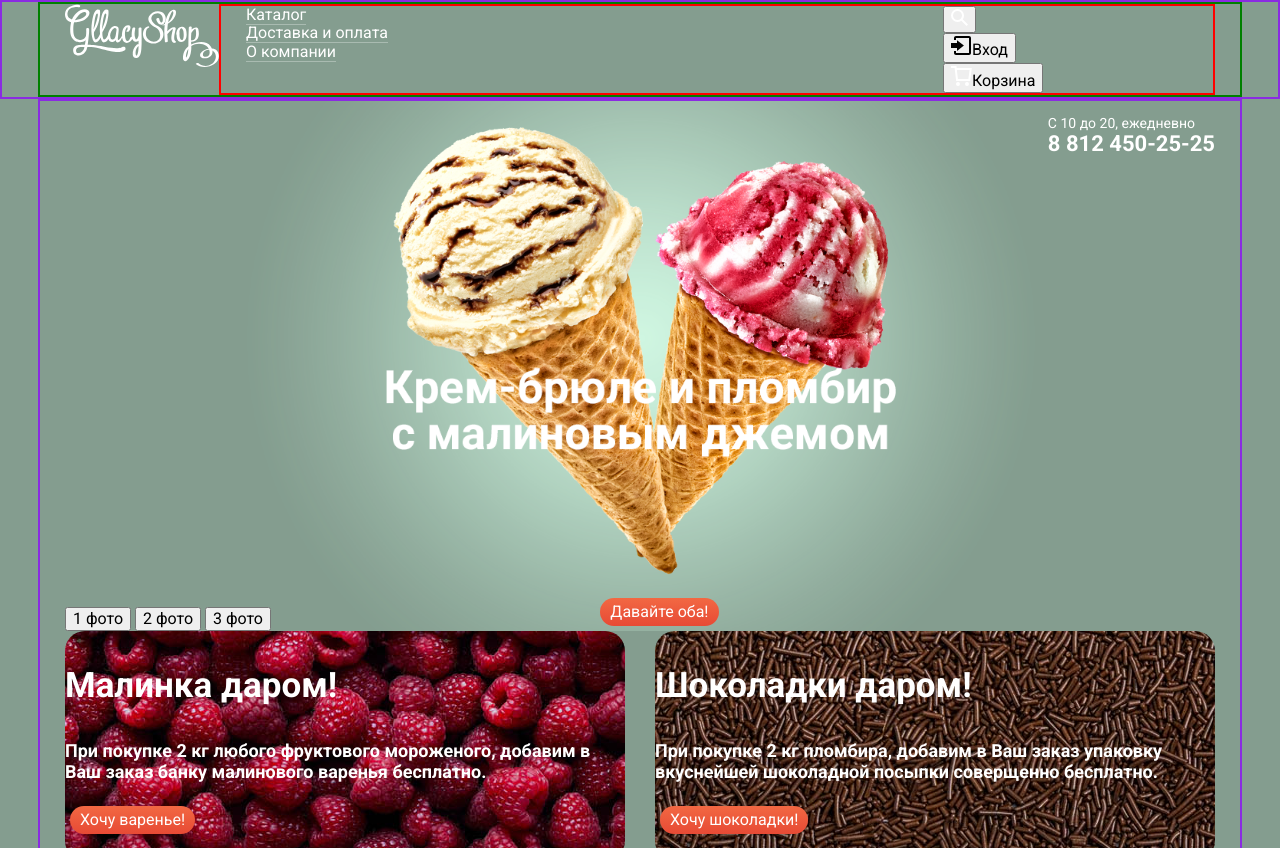
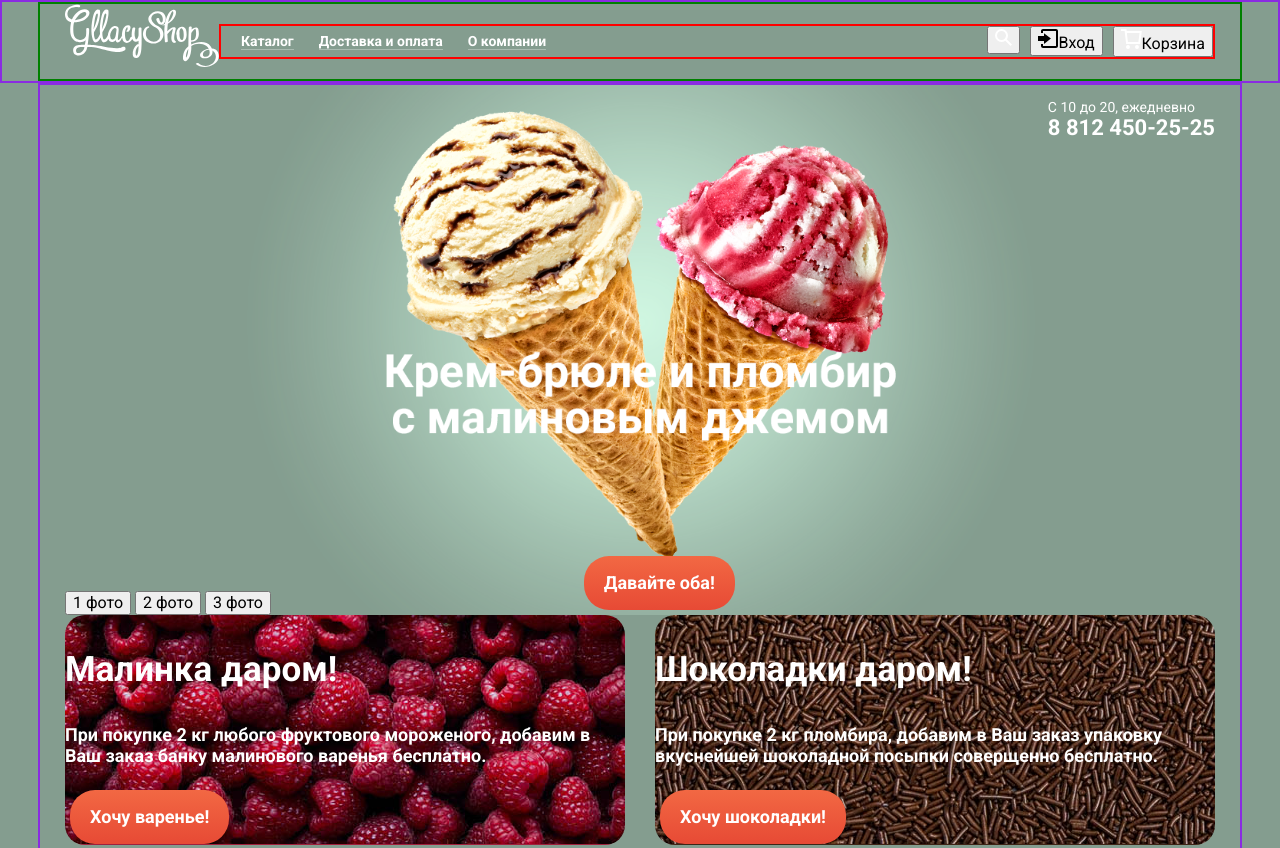
Before and after one commit to lulu-mint/700337-gllacy, a plain HTML site: page index.html in a window 1280 px wide. Shown: the top 848 px of the page. Drawn offline with Linux system fonts and the light colour scheme.

Commit message:
pochti kak diplom

```diff
--- a/css/style.css
+++ b/css/style.css
@@ -32,8 +32,10 @@ a:hover, a:active {
   overflow: hidden;
 }
 
-.main-navigation {
+.main-navigation a {
   font-size: 16px;
+  line-height: 18px;
+  font-weight: bold;
   color: white;
 }
 
@@ -45,6 +47,9 @@ a:hover, a:active {
 .user-navigation a,
 .cart-navigation a {
   color: white;
+  font-size: 14px;
+  font-weight: bold;
+  line-height: 16px;
   text-decoration: none;
   border-bottom: 1px solid rgba(255, 255, 255, 0.3);
 }
@@ -57,6 +62,41 @@ a:hover, a:active {
   background: #f7f6f3;
   color: black;
   text-decoration: none;
+}
+.site-navigation,
+.user-navigation {
+  margin: 0px;
+  padding: 0px;
+
+  list-style: none;
+}
+
+.site-navigation {
+  display: flex;
+  flex-direction: row;
+  align-items: center;
+  flex-wrap: wrap;
+  max-width: 390px;
+}
+
+.user-navigation {
+  display: flex;
+  flex-direction: row;
+  justify-content: flex-end;
+  max-width: 260px;
+  flex-wrap: wrap;
+}
+
+.site-navigation li {
+  padding: 0px;
+  margin:0px;
+  margin-right: 25px;
+}
+
+.user-navigation li {
+  padding: 0px;
+  margin:0px;
+  padding-left: 10px;
 }
 
 .sub-menu {
@@ -101,6 +141,7 @@ a:hover, a:active {
   height: 230px;
   border-radius: 20px;
   background-image: url("../img/bg-raspberry.jpg");
+  background-color: #a0203c;
   background-repeat: no-repeat;
 }
 
@@ -109,6 +150,7 @@ a:hover, a:active {
   height: 230px;
   border-radius: 20px;
   background-image: url("../img/bg-chocolate.jpg");
+  background-color: #3f2417;
   background-repeat: no-repeat;
 }
 
@@ -136,34 +178,40 @@ a:hover, a:active {
 
 .features {
   width: 1150px;
-margin-bottom: 40px;
+  margin-bottom: 40px;
   border-radius: 20px;
   background-color: #eaddbf;
   background-image: url("../img/vafle.jpg");
   color: #323232;
 }
-.features img{
+
+.features img {
   float: left;
   margin-right: 10px;
   margin-top: -15px;
 }
-.feature-list{
+
+.feature-list {
   list-style: none;
   display: flex;
   flex-direction: row;
   flex-wrap: wrap;
   justify-content: space-between;
   /*margin-left: -15px;*/
+  padding: 0px;
+  margin:0px;
 }
-.feature-list li{
-  width:540px;
+
+.feature-list li {
+
+  width: 540px;
   min-width: 400px;
   font-size: 16px;
   line-height: 22px;
   margin-bottom: 25px;
 }
 
-.features p{
+.features p {
   font-weight: bold;
   font-size: 24px;
   line-height: 30px;
@@ -180,14 +228,19 @@ margin-bottom: 40px;
 
 .button {
   display: inline-block;
-  border: none;
-  border-radius: 15px;
-  padding: 5px 10px;
+  margin-right: 16px;
+
+  border-radius: 25px;
+  padding: 15px 20px;
   background: linear-gradient(#f26843, #e74a35);
   color: white;
+  font-weight: bold;
+  font-size: 18px;
+  line-height: 24px;
   text-align: center;
   text-decoration: none;
   margin: 5px;
+  border: none;
 }
 
 /* Пятница: сетка */
@@ -217,27 +270,13 @@ margin-bottom: 40px;
   min-width: 695px;
   width: 995px;
   margin: auto;
-  padding: 0px 25px;
+padding-left: 20px;
   justify-content: space-between;
 
   border: 2px solid red;
 }
 
-.site-navigation,
-.user-navigation {
-  margin: 0px;
-  padding: 0px;
 
-  list-style: none;
-}
-
-.site-navigation {
-  width: 535px;
-}
-
-.user-navigation {
-  width: 245px;
-}
 
 .main-content {
   min-width: 850px;
@@ -274,20 +313,23 @@ margin-bottom: 40px;
   display: flex;
   flex-direction: row;
 }
-.catalog-item{
+
+.catalog-item {
   margin-right: 25px;
 }
-.catalog-item:last-child{
+
+.catalog-item:last-child {
   margin-right: 0px;
 }
 
-.blog-news{
+.blog-news {
   width: 560px;
   height: 220px;
   background: url("../img/bg-strawberry.JPG") no-repeat;
   border-radius: 15px;
 }
-.subscribe{
+
+.subscribe {
   width: 560px;
   height: 220px;
   background-color: #f7f6f3;
@@ -297,7 +339,8 @@ margin-bottom: 40px;
   justify-content: center;
   align-items: center;
 }
-.cover{
+
+.cover {
   width: 550px;
   height: 210px;
   background-color: #f8f7f4;
@@ -310,12 +353,14 @@ margin-bottom: 40px;
   color: #5a5a5a;
   font-weight: normal;
 }
-.main-footer{
+
+.main-footer {
   display: flex;
   justify-content: center;
   height: 100px;
 }
-.content{
+
+.content {
   display: flex;
   justify-content: space-between;
   min-width: 850px;
@@ -323,7 +368,7 @@ margin-bottom: 40px;
   margin-bottom: 40px;
 }
 
-.address{
+.address {
   background: url("../img/map.jpg");
   display: flex;
   flex-direction: row;
@@ -334,27 +379,33 @@ margin-bottom: 40px;
   margin-left: -25px;
 
 }
-.address p{
+
+.address p {
+  margin: 0px;
   color: #323232;
   font-size: 14px;
   line-height: 20px;
+  margin-bottom: 25px;
 }
-.address strong{
+
+.address strong {
   font-size: 18px;
   line-height: 24px;
 }
-.info-address{
+
+.info-address {
   background-color: #fefefe;
   color: black;
-  width: 300px;
+  width: 305px;
   height: 300px;
-  padding: 25px;
+  padding: 24px;
   box-sizing: border-box;
   border-radius: 15px;
   margin-right: 25px;
   align-self: center;
 }
-.footer-social{
+
+.footer-social {
   width: 190px;
   list-style: none;
   display: flex;
@@ -362,26 +413,30 @@ margin-bottom: 40px;
   justify-content: space-between;
   align-items: center;
 }
-.footer-info{
+
+.footer-info {
   width: 350px;
   display: flex;
   flex-direction: row;
   align-items: center;
 }
-.footer-info ul{
+
+.footer-info ul {
   list-style: none;
   display: flex;
   flex-direction: column;
 }
-.footer-info a{
-  color:white;
+
+.footer-info a {
+  color: white;
   text-decoration: none;
   font: inherit;
   font-size: 13px;
   border-bottom: 1px solid rgba(255, 255, 255, 0.3);
 
 }
-.footer-copyright{
+
+.footer-copyright {
   width: 190px;
   height: 60px;
   text-decoration: none;
@@ -389,32 +444,38 @@ margin-bottom: 40px;
   color: whitesmoke;
   align-items: center;
 }
-.footer-copyright .underline{
+
+.footer-copyright .underline {
   font: inherit;
   color: whitesmoke;
   border-bottom: 1px solid rgba(255, 255, 255, 0.3);
 }
-.about-us{
+
+.about-us {
   display: flex;
   justify-content: space-around;
 }
-.about-us div{
-width: 540px;
+
+.about-us div {
+  width: 540px;
 }
-.blog-news{
+
+.blog-news {
   padding: 20px;
   box-sizing: border-box;
 }
-.blog-news h2{
+
+.blog-news h2 {
   font-size: 16px;
-  color:black;
+  color: black;
   line-height: 22px;
   font-weight: normal;
 }
-.article-head{
+
+.article-head {
   color: black;
   font-weight: bold;
   font-size: 24px;
   line-height: 30px;
-border-bottom: 2px solid black;
+  border-bottom: 2px solid black;
 }
```
Also changed, not shown: index.html (+1 -5 lines).
